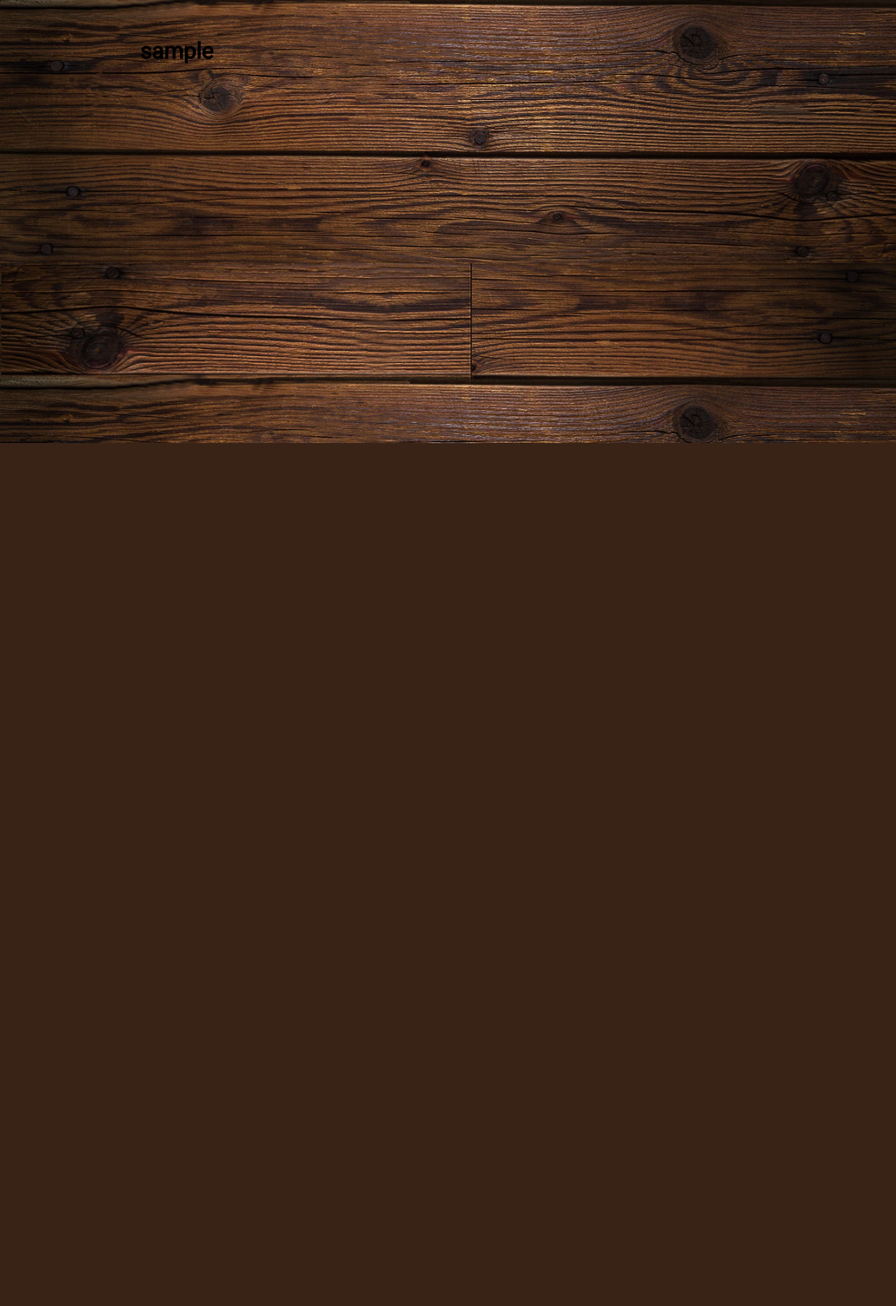
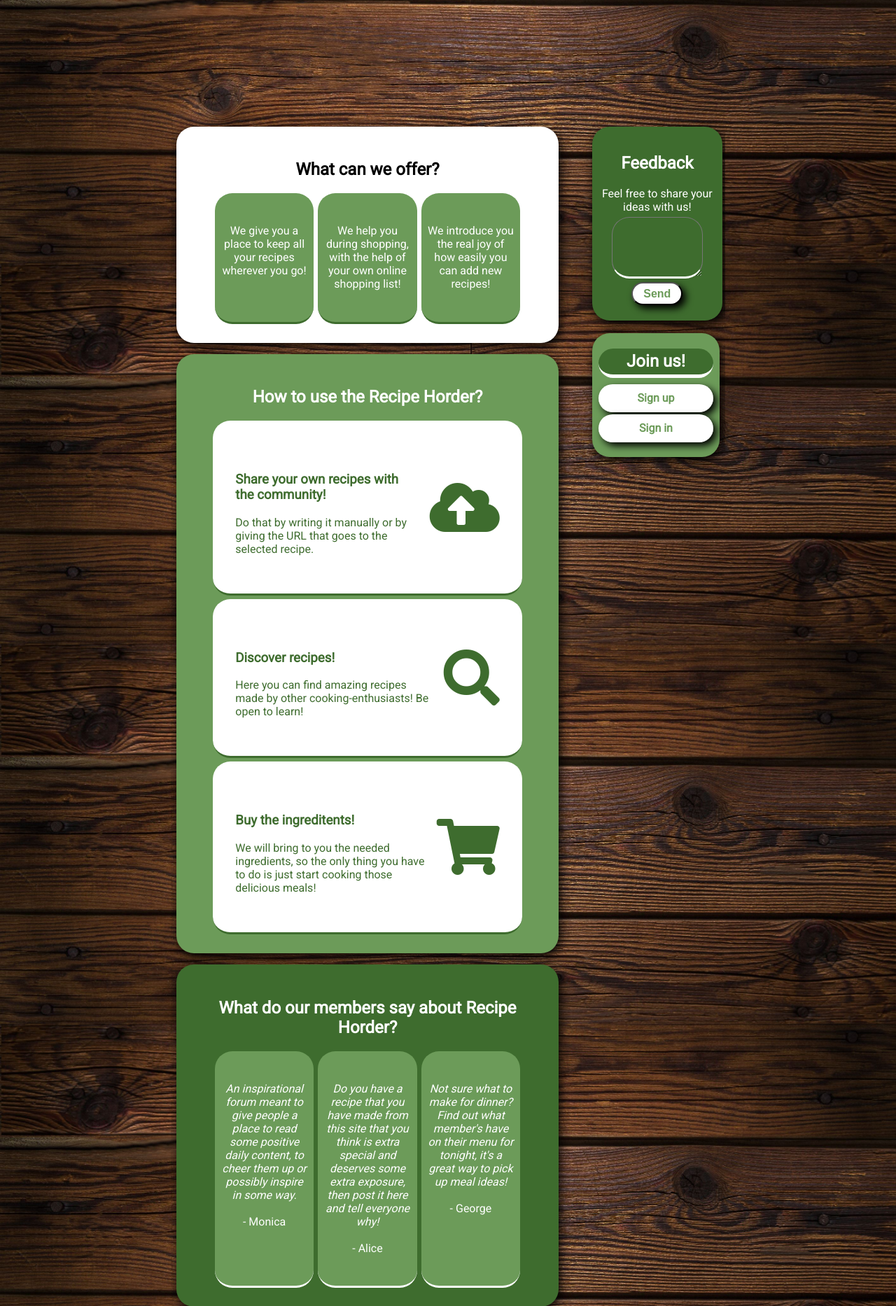
Before and after one commit to GDSourceMakers/Web-Recepies, a PHP site: page / in a window 1280 px wide. Shown: the part 167-2033 px from the top of the page at 70% size. Before the commit the page ends 800 px from the top, so only its background shows below. Run offline with PHP 8.4, Linux system fonts and the light colour scheme; the visitor is signed in with stand-in values (Sample User, id 1).

Commit message:
welcome_view updates

```diff
--- a/views/welcome_view.php
+++ b/views/welcome_view.php
@@ -1,8 +1,100 @@
-
-<h1>
-    <?php
-        echo $data;
-    ?>
-</h1>
 <?php
 //this is just a test, which shows the username of the user, on the main page, once its logged in
+?>
+
+<link rel="stylesheet" type="text/css" href="static/css/welcome.css">
+
+
+<div class="container">
+
+	<div class="flex-grid">
+
+		<main class="col main">
+			<div class="main_element description">
+				<h2>What can we offer?</h2>
+					<div class="flex_row">
+						<div class="main_box description_box">
+							We give you a place to keep all your recipes wherever you go!
+						</div>
+						<div class="main_box description_box">
+							We help you during shopping, with the help of your own online shopping list!
+						</div>
+						<div class="main_box description_box">
+							We introduce you the real joy of how easily you can add new recipes!
+						</div>
+					</div>
+			</div>
+
+			<div class="main_element instruction">
+				<h2>How to use the Recipe Horder?</h2>
+					<div class="flex_row instruction_row">
+						<div class="instruction_box">
+							<h3>Share your own recipes with the community!</h3>
+							Do that by writing it manually or by giving the URL that goes to the selected recipe.
+						</div>
+						<i class="fas fa-cloud-upload-alt  fa-5x instruction_box  instruction_img"></i>
+					</div>
+					<div class="flex_row instruction_row">
+						<div class="instruction_box">
+							<h3>Discover recipes!</h3>
+							Here you can find amazing recipes made by other cooking-enthusiasts! Be open to learn!
+						</div>
+						<i class="fas fa-search  fa-5x instruction_box  instruction_img"></i>
+					</div>
+					<div class="flex_row instruction_row">
+						<div class="instruction_box ">
+							<h3>Buy the ingreditents!</h3>
+							We will bring to you the needed ingredients, so the only thing you have to do is just start cooking those delicious meals!
+						</div>
+						<i class="fas fa-shopping-cart  fa-5x instruction_box  instruction_img"></i>
+					</div>
+			</div>
+
+			<div class="main_element opinion">
+				<h2>What do our members say about Recipe Horder?</h2>
+					<div class="flex_row">
+						<div class="main_box opinion_box">
+							<i>An inspirational forum meant to give people a place to read some positive daily content, to cheer them up or possibly inspire in some way.</i><br><br>
+							- Monica
+						</div>
+						<div class="main_box opinion_box">
+							<i>Do you have a recipe that you have made from this site that you think is extra special and deserves some extra exposure, then post it here and tell everyone why!</i><br><br>
+							- Alice
+						</div>
+						<div class="main_box opinion_box">
+							<i>Not sure what to make for dinner? Find out what member's have on their menu for tonight, it's a great way to pick up meal ideas!</i><br><br>
+							- George
+						</div>
+					</div>
+				</div>
+
+				<div class="main_element motivation">
+					<h2>And last but not least, remember the community's simple truth:</h2>
+					<div class="motivation_quote">
+							A recipe has no soul. You as the cook must bring soul to the recipe!
+							<img class="img_logo" src="static/img/logo_full.png" alt="recipe horder logo">
+					</div>
+				</div>
+
+
+		</main>
+
+		<aside class="col sidebar">
+			<div class="contact">
+				<h2>Feedback</h2>
+					<form action="index.php" id="feedback_form" enctype="multipart/form-data" autocomplete="off" method="POST">
+						<label for = "contact_us">Feel free to share your ideas with us! </label><br>
+						<textarea id="contact_us" rows="4" cols="50"></textarea>
+						<input id="contact_us_btn" class="button contact_button" type="submit" value="Send" name="contact-btn">
+					</form>
+			</div>
+			<div class="join_us">
+				<h2>Join us!</h2>
+					<div class="button_holder">
+						<a href="register.php" class="button welcome-button">Sign up</a>
+						<a href="login.php" class="button welcome-button">Sign in</a>
+					</div>
+			</div>
+		</aside>
+
+	  </div>
```
